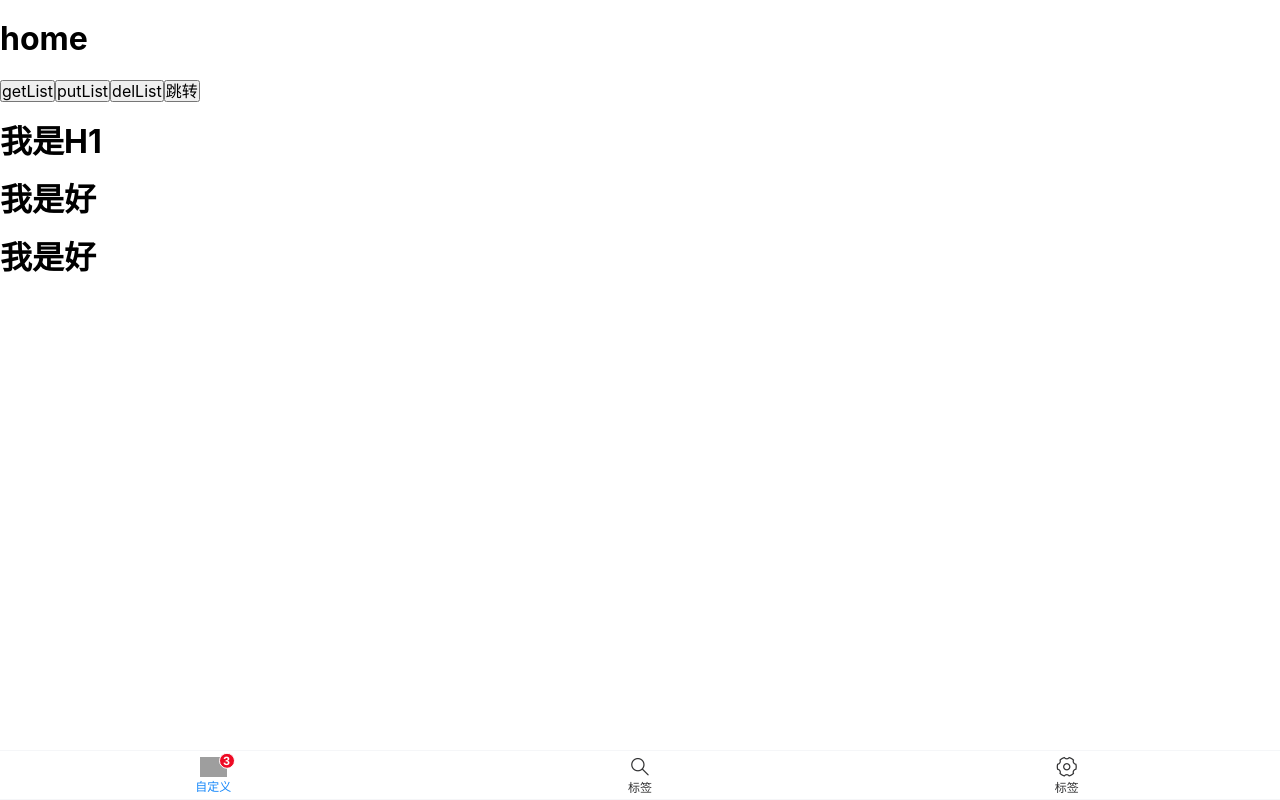
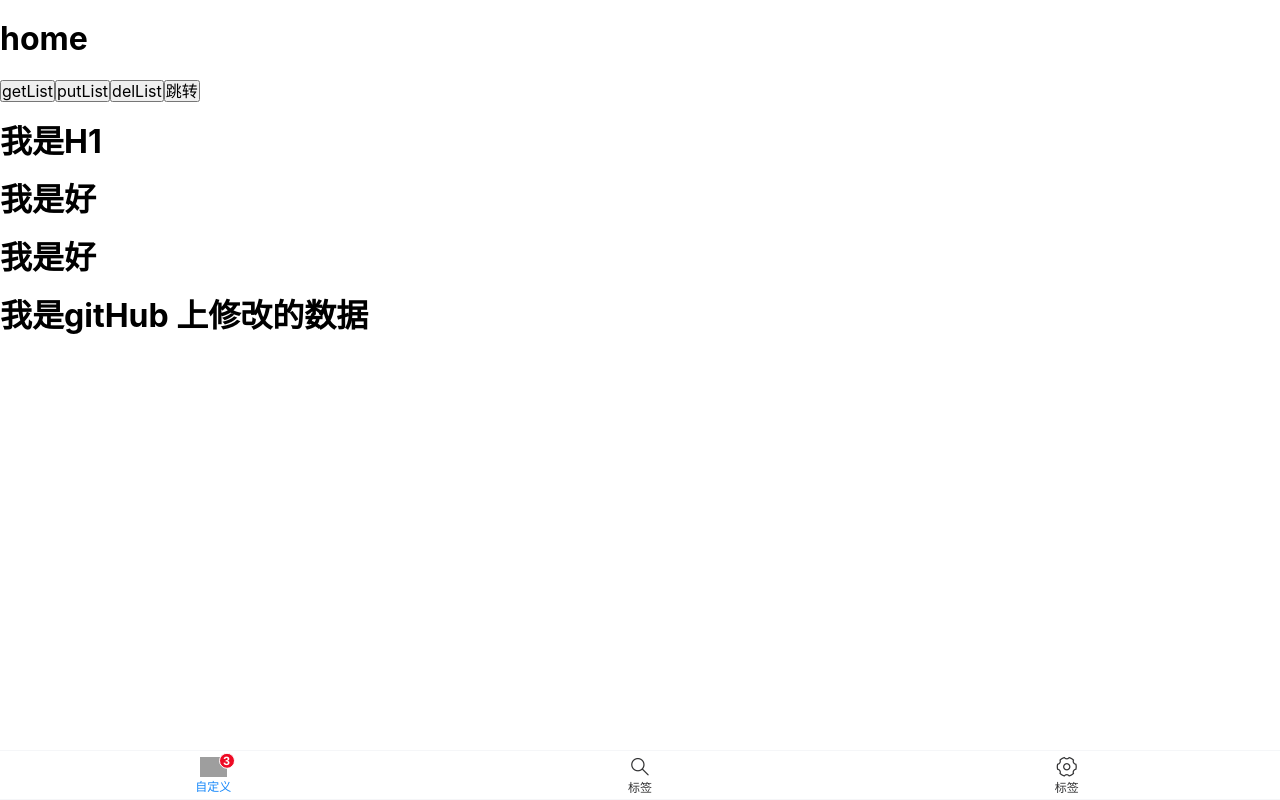
Before and after one commit to LiuMingXu888/hy_demo, a Vue app: page /home in a window 1280 px wide. Built offline with nearby package versions, Linux system fonts and the light colour scheme; grey boxes are pictures that could not be loaded.

Commit message:
Update home.vue

```diff
--- a/src/views/home.vue
+++ b/src/views/home.vue
@@ -32,6 +32,7 @@
         <h1>我是H1</h1>
         <h1>我是好</h1>
         <h1>我是好</h1>
+        <h1>我是gitHub 上修改的数据</h1>
     </div>
 </template>
 
```
